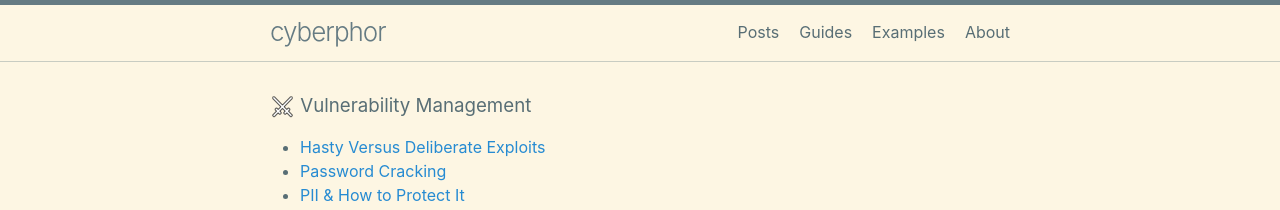
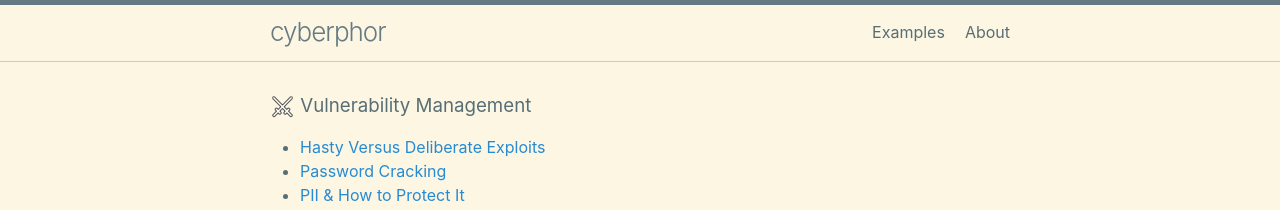
Before and after one commit to cyberphor/blog, a Jekyll site: the page built from index.md, in a window 1280 px wide. Shown: the top 210 px of the page. Built offline with Jekyll 4.4.1, drawn with Linux system fonts in a browser that asks for light colours.

Commit message:
Update _config.yml

```diff
--- a/_config.yml
+++ b/_config.yml
@@ -4,8 +4,8 @@ description: 'Papa/Dad. Soldier. Blue Team benchwarmer.'
 author:
   name: Victor Fernandez III
 header_pages:
- - posts.md
- - notes.md
+ - essays.md
+ - guides.md
  - examples.md
  - about.md
 theme: minima
```
